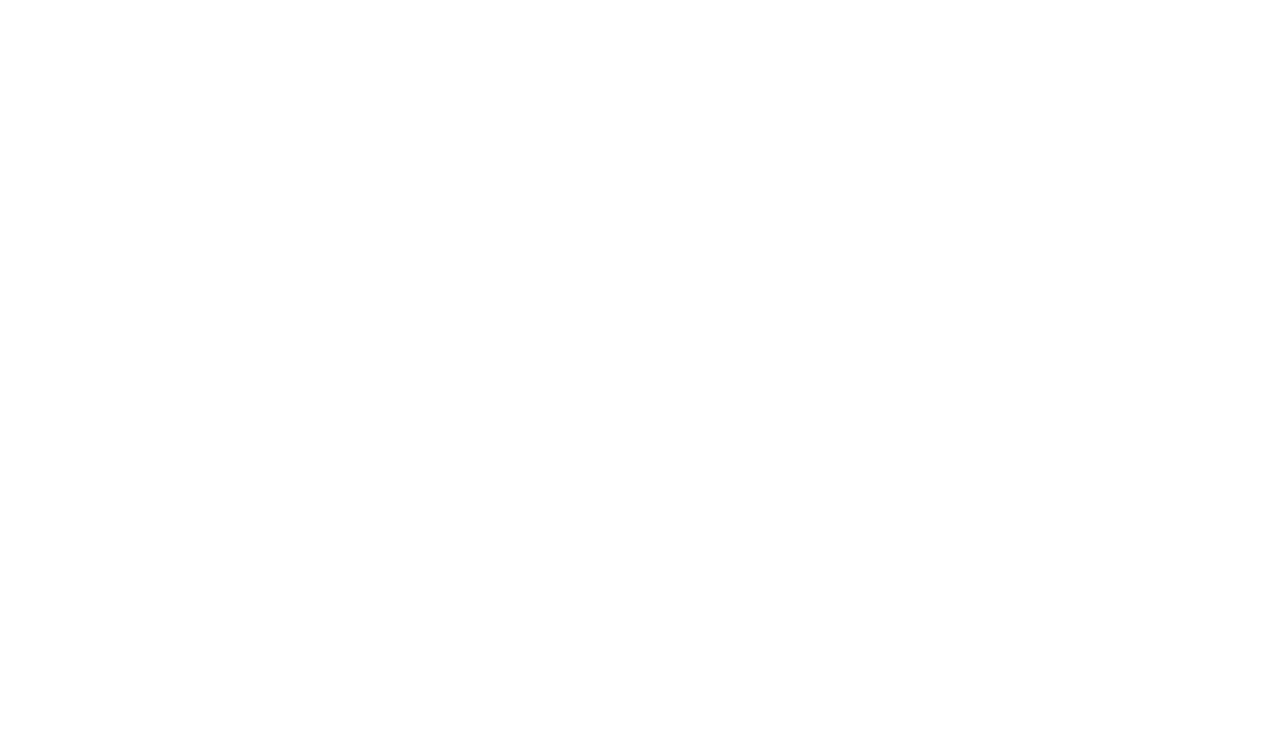
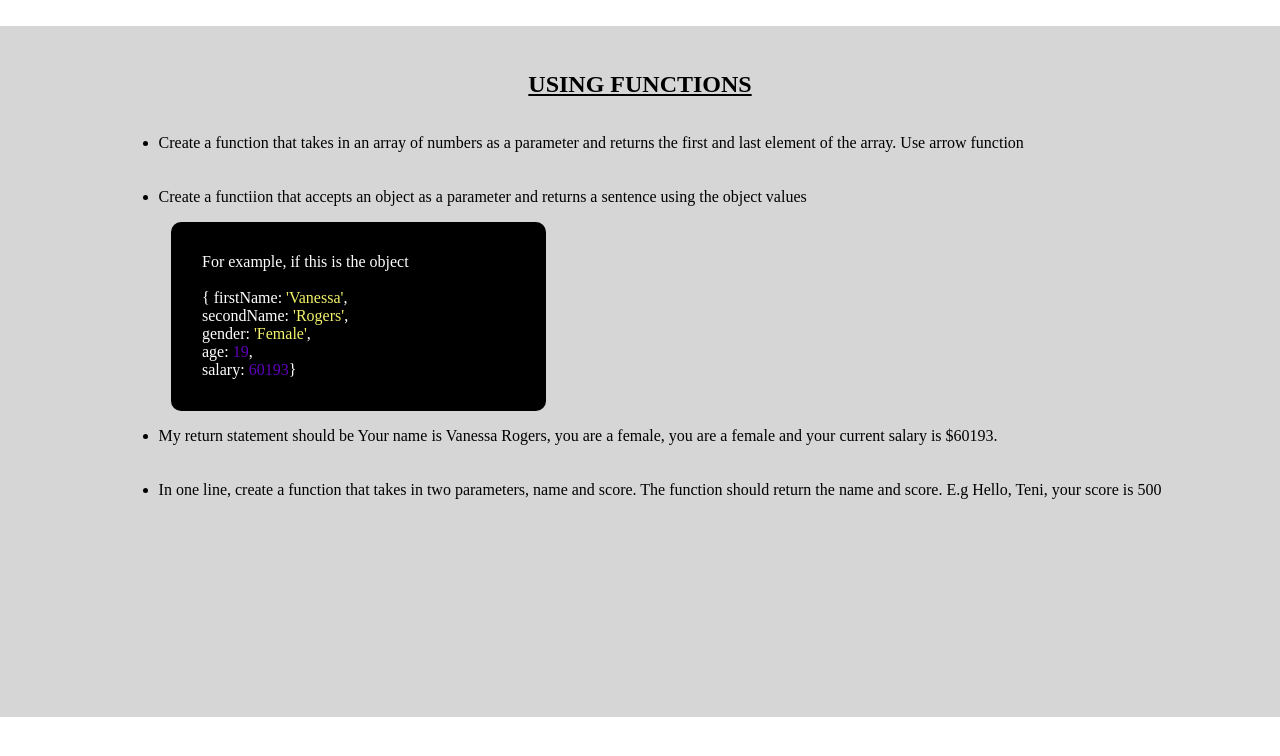
Before and after one commit to oluwatobiloba2000/javascript-2, a plain HTML site: page index.html in a window 1280 px wide. Drawn offline with Linux system fonts and the light colour scheme.

Commit message:
modified

```diff
--- a/index.html
+++ b/index.html
@@ -4,14 +4,42 @@
     <meta charset="UTF-8">
     <meta name="viewport" content="width=device-width, initial-scale=1.0">
     <meta http-equiv="X-UA-Compatible" content="ie=edge">
+    <link rel="stylesheet" href="style.css">
     <link rel="shortcut icon" href="textxjavascript_103696 (1).ico">
     <title>JavaScript | functions</title>
 </head>
 <body>
   <main>
-    <div>
-       <h2></h2>
-    </div>
+    <div class="container">
+     <div>
+       <h2 style="text-decoration : underline">USING FUNCTIONS</h2>
+     </div>
+     <div class="instruction">
+      <p>
+       <ul>
+        <li>Create a function that takes in an array of numbers as a parameter and returns the first and last element of the array. Use arrow function</li>
+        <br>
+        <br>
+        <li>Create a functiion that accepts an object as a parameter and returns a sentence using the object values</li>
+       </ul>
+       <div class="code">
+        For example, if this is the object<br>
+                                          <br>
+        { firstName: <span class="code_color"> 'Vanessa'</span>,<br>
+        secondName: <span class="code_color">'Rogers'</span>,<br>
+        gender: <span class="code_color">'Female'</span>,<br>
+        age: <span class="num_color">19</span>,<br>
+        salary: <span class="num_color">60193</span>}<br>
+        </div>
+        <ul>
+          <li>My return statement should be Your name is Vanessa Rogers, you are a female, you are a female and your current salary is $60193.</li>
+          <br>
+          <br>
+          <li>In one line, create a function that takes in two parameters, name and score. The function should return the name and score. E.g Hello, Teni, your score is 500</li>
+        </ul>
+      </p>
+     </div>
+   </div>
   </main>
   <script src="script.js" type="text/javascript"></script>
 </body>
--- a/script.js
+++ b/script.js
@@ -21,8 +21,7 @@ console.log("********************************");
 console.log("******************************************");
 console.log("FUNCTION THAT ACCEPTS AN OBJECT AS A PARAMETER");
 let details = ()=>{
-        return `your name is ${personalDetails.firstName} ${personalDetails.lastName} ,
-                you are a ${personalDetails.gender} , your age is ${personalDetails.age} and your current salary is $${personalDetails.salary}`;
+        return `your name is ${personalDetails.firstName} ${personalDetails.lastName} , you are a ${personalDetails.gender} , your age is ${personalDetails.age} and your current salary is $${personalDetails.salary}`;
 };
 console.log(details());
 console.log(personalDetails);
--- /dev/null
+++ b/style.css
@@ -0,0 +1,38 @@
+html,
+body{
+    margin: 0;
+    padding:0;
+}
+
+.container{
+    display: flex;
+    height: 80vh;
+    margin-top: 2%;
+    padding: 2%;
+    flex-direction:  column;
+    align-items: center;
+    background-color: rgba(131, 129, 129, 0.322);
+}
+.code{
+    border-radius: 10px;
+    margin-left: 5%;
+    padding: 3%;
+    width: 30%;
+    background-color: black;
+    color: white;
+}
+.code_color{
+    color: rgb(243, 243, 108);
+}
+.num_color{
+    color: rgb(97, 0, 187);
+}
+
+@media all and (max-width: 980px){
+    .container{
+       height: 120vh;
+    }
+    .code{
+        width: 50%;
+    }
+}
```
Also changed, not shown: 1 other file.
